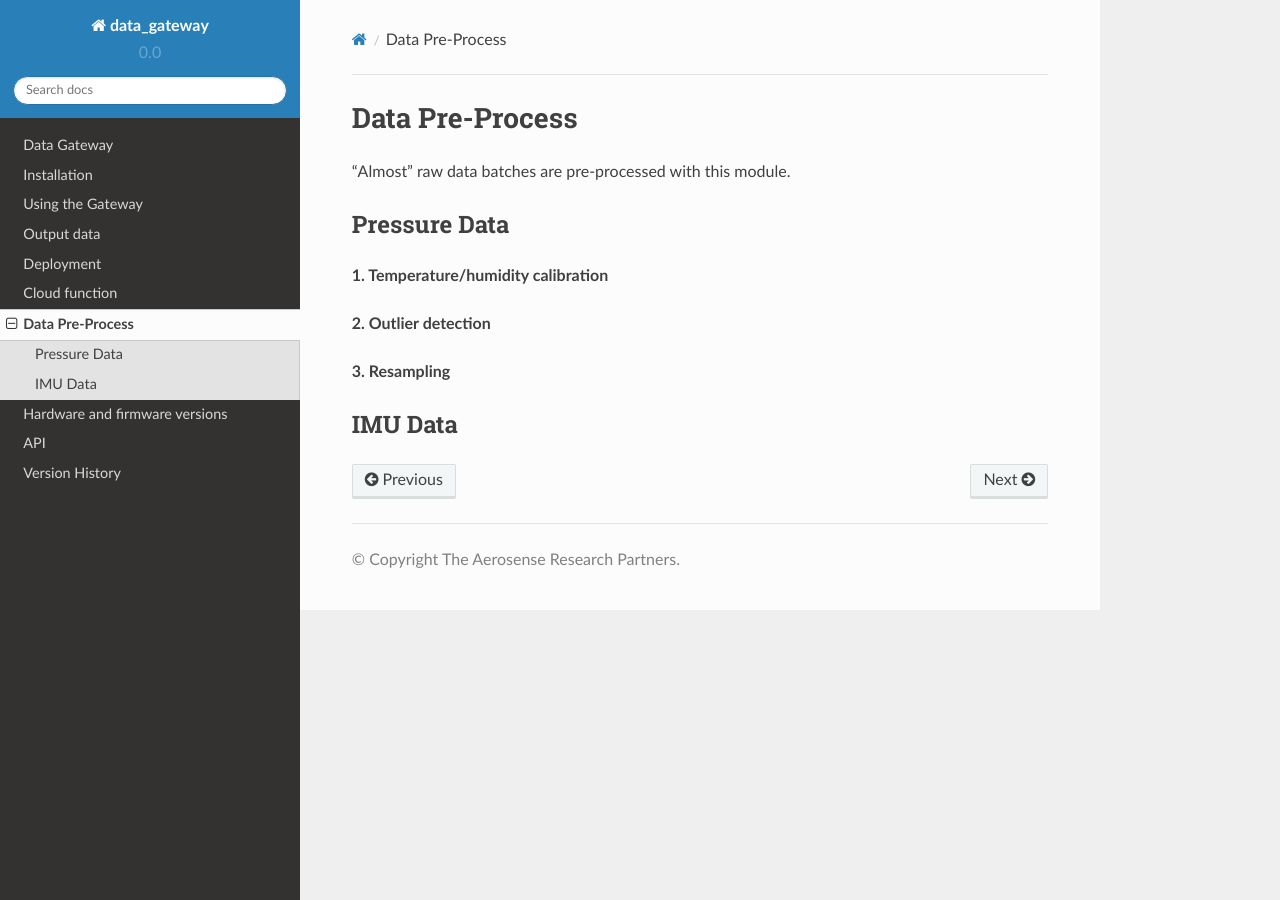
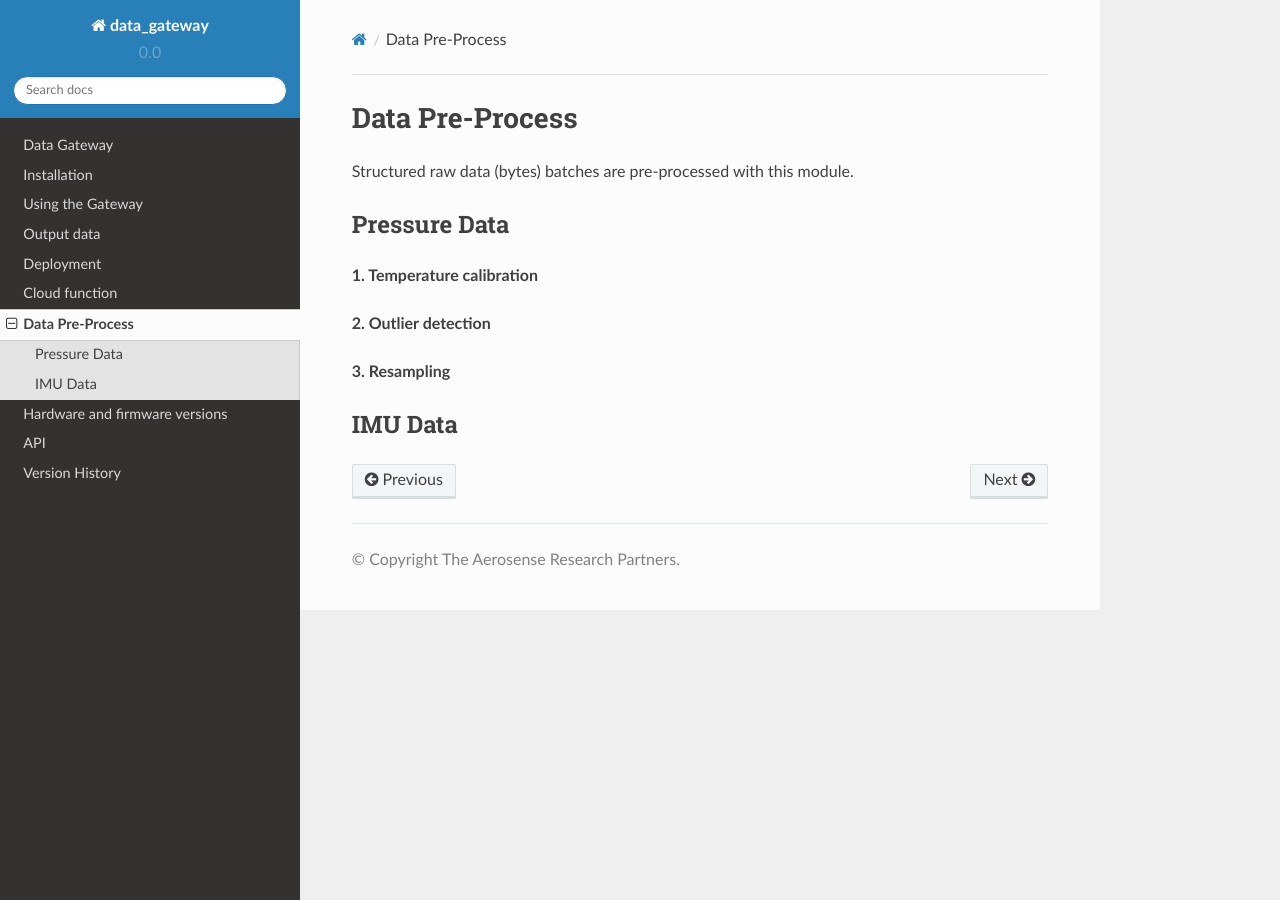
Before and after one commit to aerosense-ai/data-gateway, a Sphinx documentation site: the page built from docs/source/data_preprocess.rst, in a window 1280 px wide. Built offline with Sphinx 7.4.7 and the Read the Docs theme 2.0.0, drawn with Linux system fonts in a browser that asks for light colours.

Commit message:
DEV: Fixed docs, Fixed test batch test_clean, added TODO to preprocess

```diff
--- a/docs/source/api.rst
+++ b/docs/source/api.rst
@@ -42,8 +42,8 @@ Cloud function
 
 .. _api_data_preprocess:
 
-Cloud function
-==============
+Data Pre-Process
+================
 
 .. automodule:: data_preprocess.preprocess
     :members:
--- a/docs/source/data_preprocess.rst
+++ b/docs/source/data_preprocess.rst
@@ -4,7 +4,7 @@
 Data Pre-Process
 ================
 
-"Almost" raw data batches are pre-processed with this module.
+Structured raw data (bytes) batches are pre-processed with this module.
 
 
 .. _pressure_preprocess:
@@ -12,7 +12,7 @@ Data Pre-Process
 Pressure Data
 =============
 
-**1. Temperature/humidity calibration**
+**1. Temperature calibration**
 
 **2. Outlier detection**
 
```
Also changed, not shown: 2 other files.
